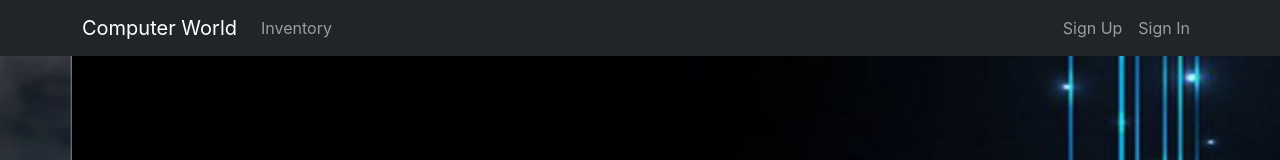
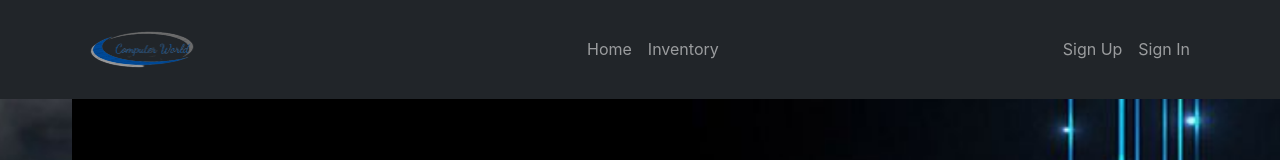
Before and after one commit to rumanak21/Computer-World-Full-Website, a React (Create React App) app: page / in a window 1280 px wide. Shown: the top 160 px of the page. Built offline with nearby package versions, Linux system fonts and the light colour scheme; no server answers.

Commit message:
logo and favicon added

```diff
--- a/public/index.html
+++ b/public/index.html
@@ -2,7 +2,7 @@
 <html lang="en">
   <head>
     <meta charset="utf-8" />
-    <link rel="icon" href="%PUBLIC_URL%/favicon.ico" />
+    <link rel="icon" href="%PUBLIC_URL%/favicon.png" />
     <meta name="viewport" content="width=device-width, initial-scale=1" />
     <meta name="theme-color" content="#000000" />
     <meta
--- a/src/components/Header/Header.js
+++ b/src/components/Header/Header.js
@@ -1,16 +1,18 @@
 import React from 'react';
 import { Container, Nav, Navbar } from 'react-bootstrap';
 import { Link } from 'react-router-dom';
+import logo from './../../img/logo.png'
 
 const Header = () => {
     return (
         <div>
             <Navbar collapseOnSelect expand="lg" bg="dark" variant="dark">
                 <Container>
-                    <Navbar.Brand as={Link} to="/">Computer World</Navbar.Brand>
+                    <Navbar.Brand as={Link} to="/"> <img className='w-25' src={logo} alt="" srcset="" /> </Navbar.Brand>
                     <Navbar.Toggle aria-controls="responsive-navbar-nav" />
                     <Navbar.Collapse id="responsive-navbar-nav">
                         <Nav className="me-auto">
+                            <Nav.Link as={Link} to="/">Home</Nav.Link>
                             <Nav.Link as={Link} to="/inventory">Inventory</Nav.Link>
 
 
--- a/src/components/Home/Home.js
+++ b/src/components/Home/Home.js
@@ -1,5 +1,4 @@
 import React from 'react';
-import { Button } from 'react-bootstrap';
 import HomeInventory from '../HomeInventory/HomeInventory';
 import Banner from './../Header/Banner/Banner'
 
```
Also changed, not shown: public/favicon.png (added), src/img/logo.png (added).
